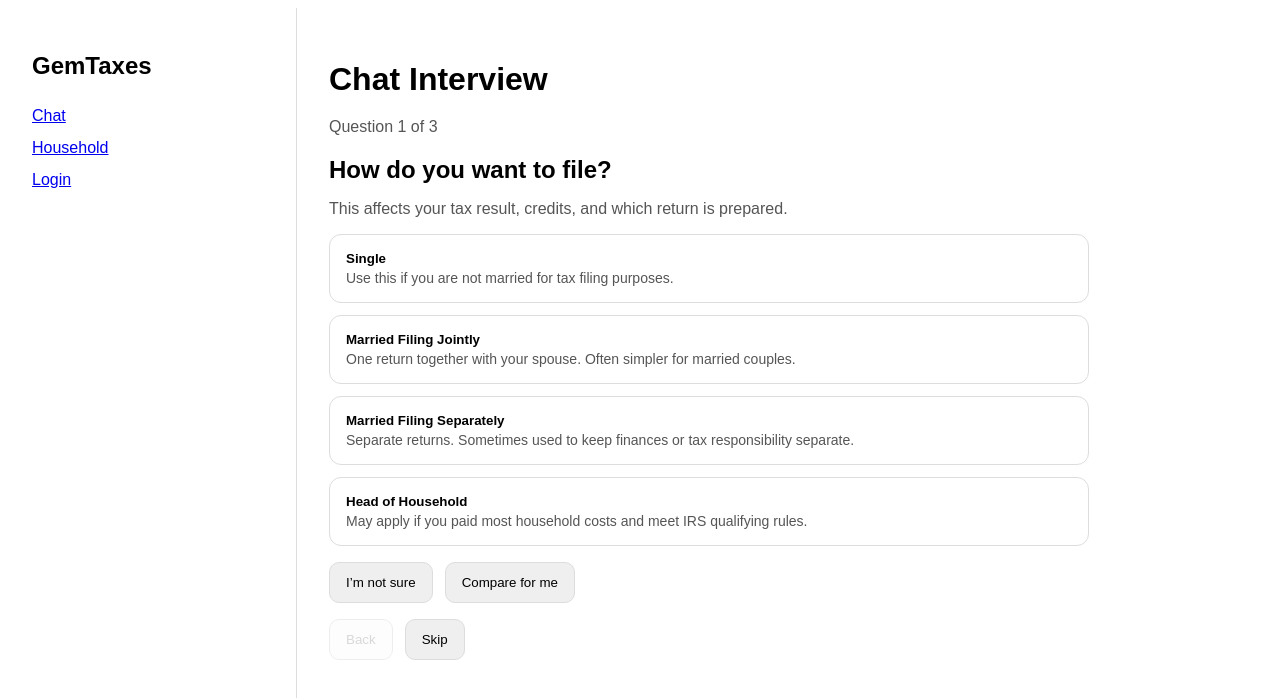
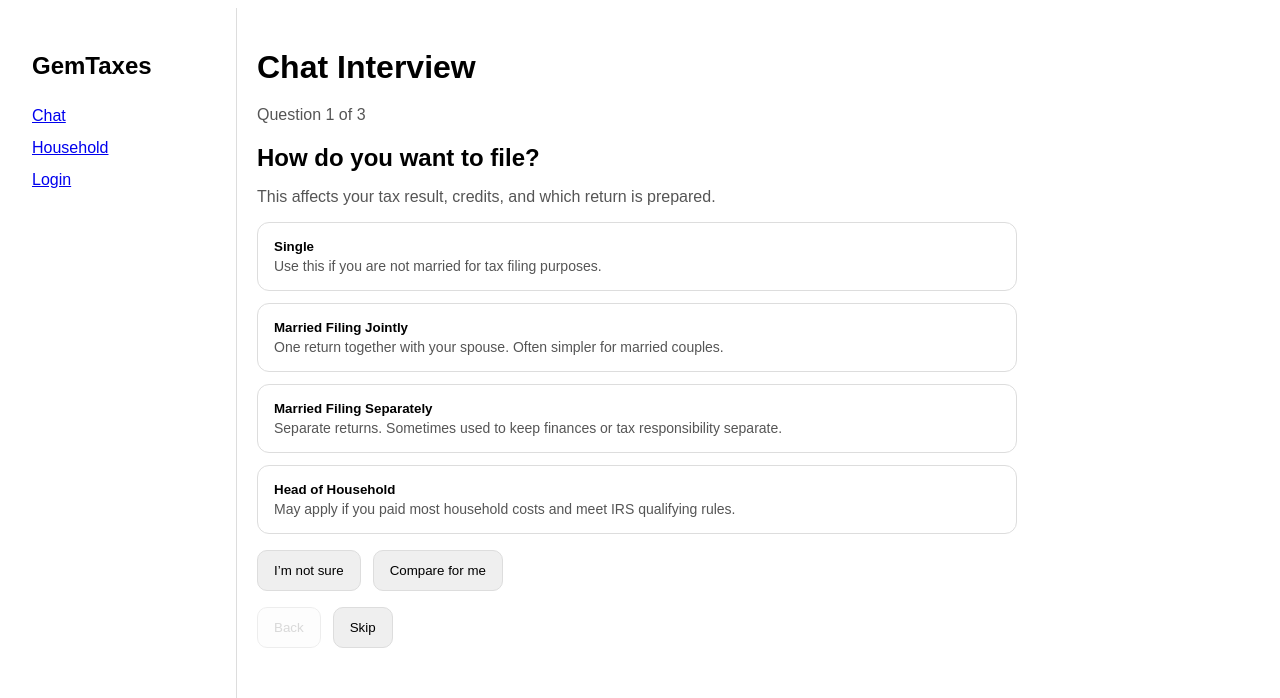
Before and after one commit to infomomtelo-sketch/Gemtaxes-app, a Next.js app: page /chat in a window 1280 px wide. Shown: the top 698 px of the page. Built offline with nearby package versions, Linux system fonts and the light colour scheme.

Commit message:
Update layout.js

```diff
--- a/app/(dashbooard)/layout.js
+++ b/app/(dashbooard)/layout.js
@@ -1,7 +1,7 @@
 export default function DashboardLayout({ children }) {
   return (
     <div style={{ display: 'flex', minHeight: '100vh', fontFamily: 'Arial, sans-serif' }}>
-      <aside style={{ width: '240px', padding: '24px', borderRight: '1px solid #ddd' }}>
+      <aside style={{ width: '180px', padding: '24px', borderRight: '1px solid #ddd' }}>
         <h2>GemTaxes</h2>
         <nav>
           <ul style={{ listStyle: 'none', padding: 0, lineHeight: '2' }}>
@@ -12,7 +12,7 @@ export default function DashboardLayout({ children }) {
         </nav>
       </aside>
 
-      <main style={{ flex: 1, padding: '32px' }}>
+      <main style={{ flex: 1, padding: '20px' }}>
         {children}
       </main>
     </div>
```
